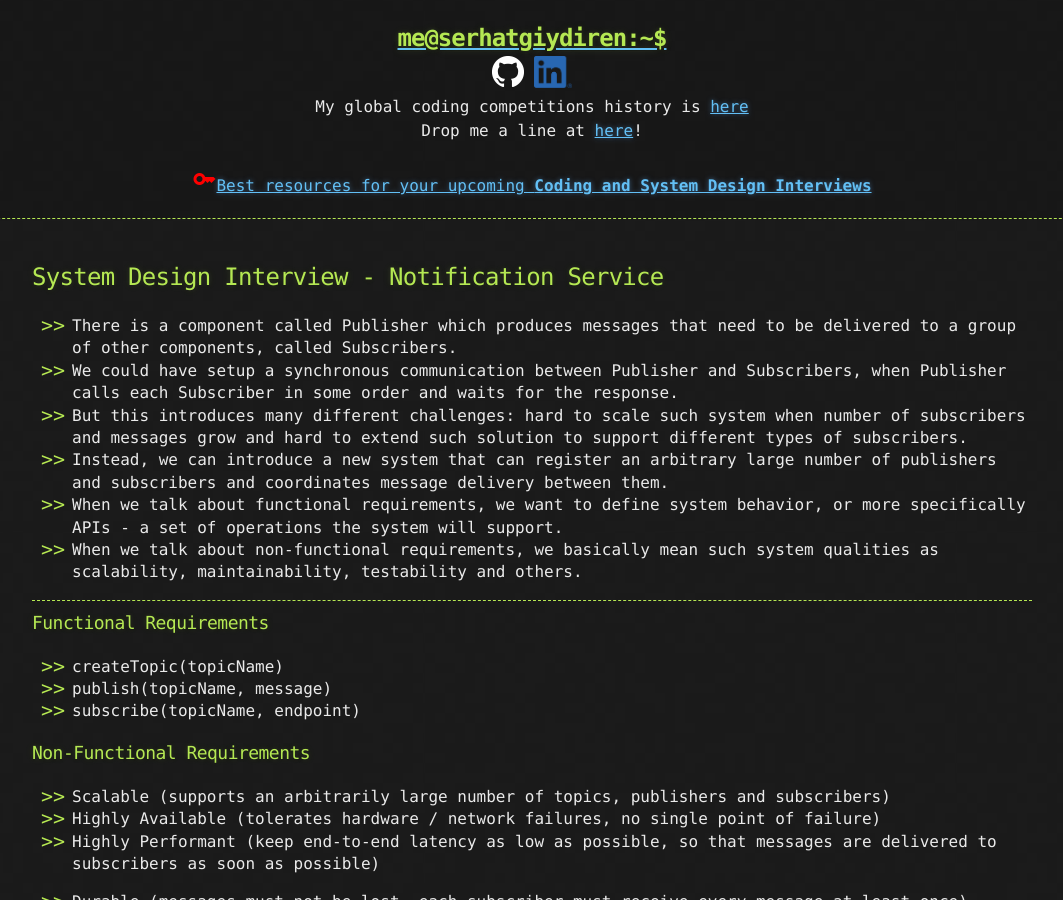
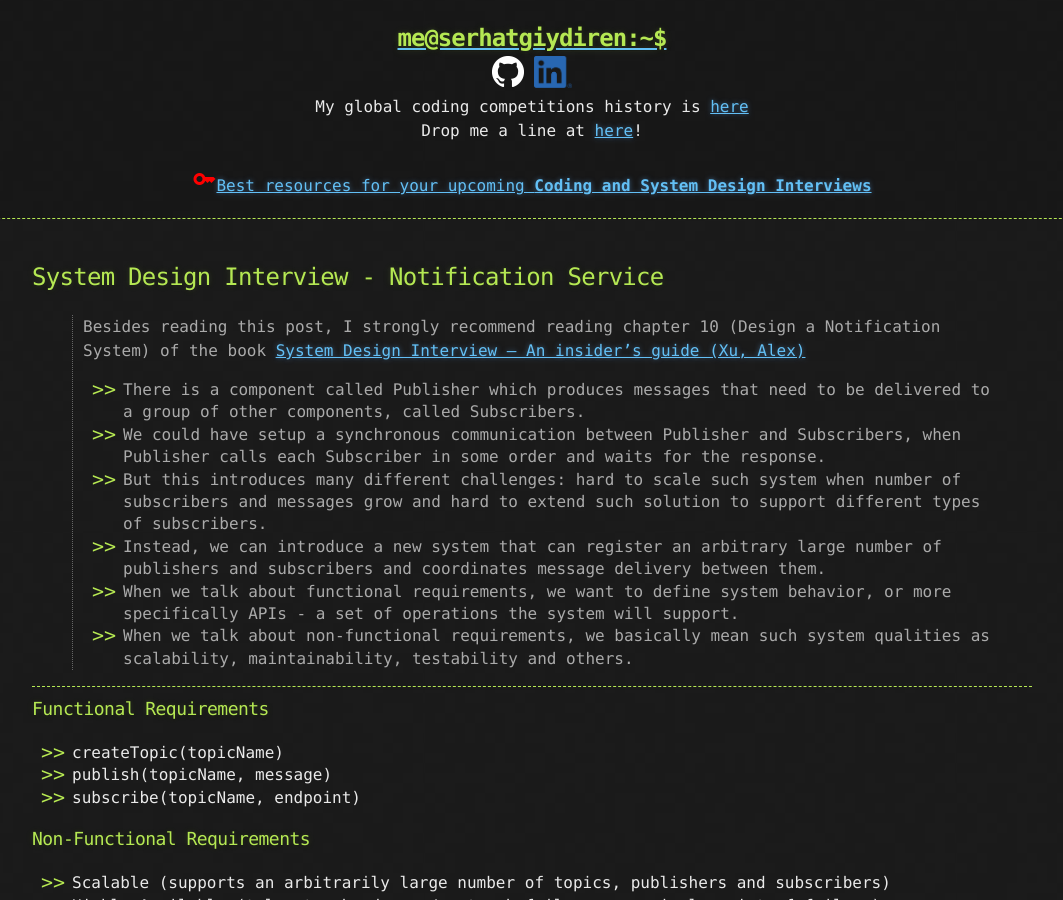
Before and after one commit to goodHunter27/serhatgiydiren.github.io, a Jekyll site: the page built from _posts/2022-01-15-system-design-interview-notification-service.md, in a window 1280 px wide and 900 px high. Shown: the whole window, without its empty margins (108-1171 px from the left). Built offline with Jekyll 4.4.1, drawn with Linux system fonts in a browser that asks for light colours; a script that is not in the unit is left out.

Commit message:
Update 2022-01-15-system-design-interview-notification-service.md

```diff
--- a/_posts/2022-01-15-system-design-interview-notification-service.md
+++ b/_posts/2022-01-15-system-design-interview-notification-service.md
@@ -3,6 +3,8 @@
 published: true
 ---
 
+> Besides reading this post, I strongly recommend reading chapter 10 (Design a Notification System) of the book [System Design Interview – An insider's guide (Xu, Alex)](https://www.amazon.com/dp/B08CMF2CQF?tag=sg20220822-20&linkCode=ogi&th=1&psc=1){:target="_blank"}
+>
 - There is a component called Publisher which produces messages that need to be delivered to a group of other components, called Subscribers.
 - We could have setup a synchronous communication between Publisher and Subscribers, when Publisher calls each Subscriber in some order and waits for the response.
 - But this introduces many different challenges: hard to scale such system when number of subscribers and messages grow and hard to extend such solution to support different types of subscribers.
```
